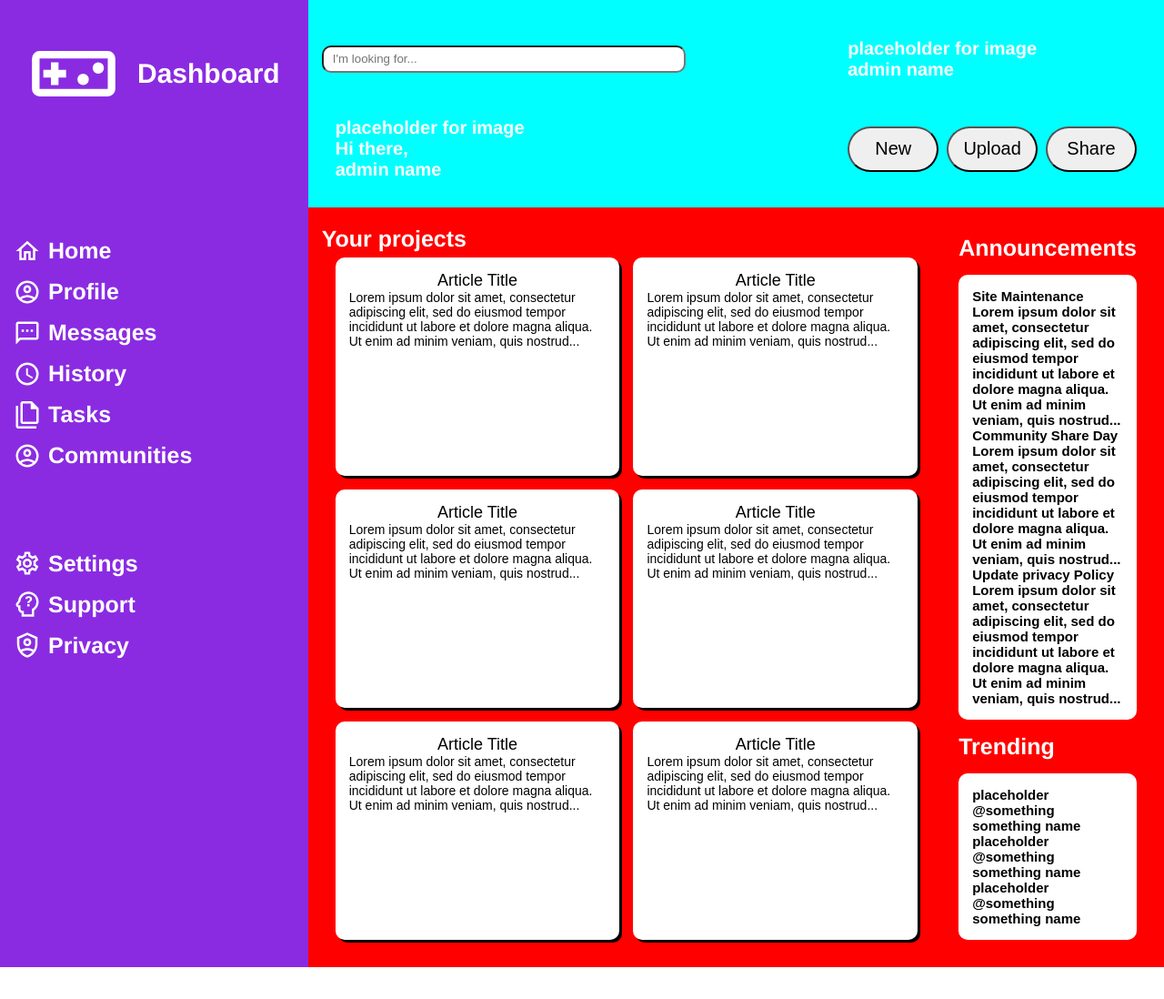
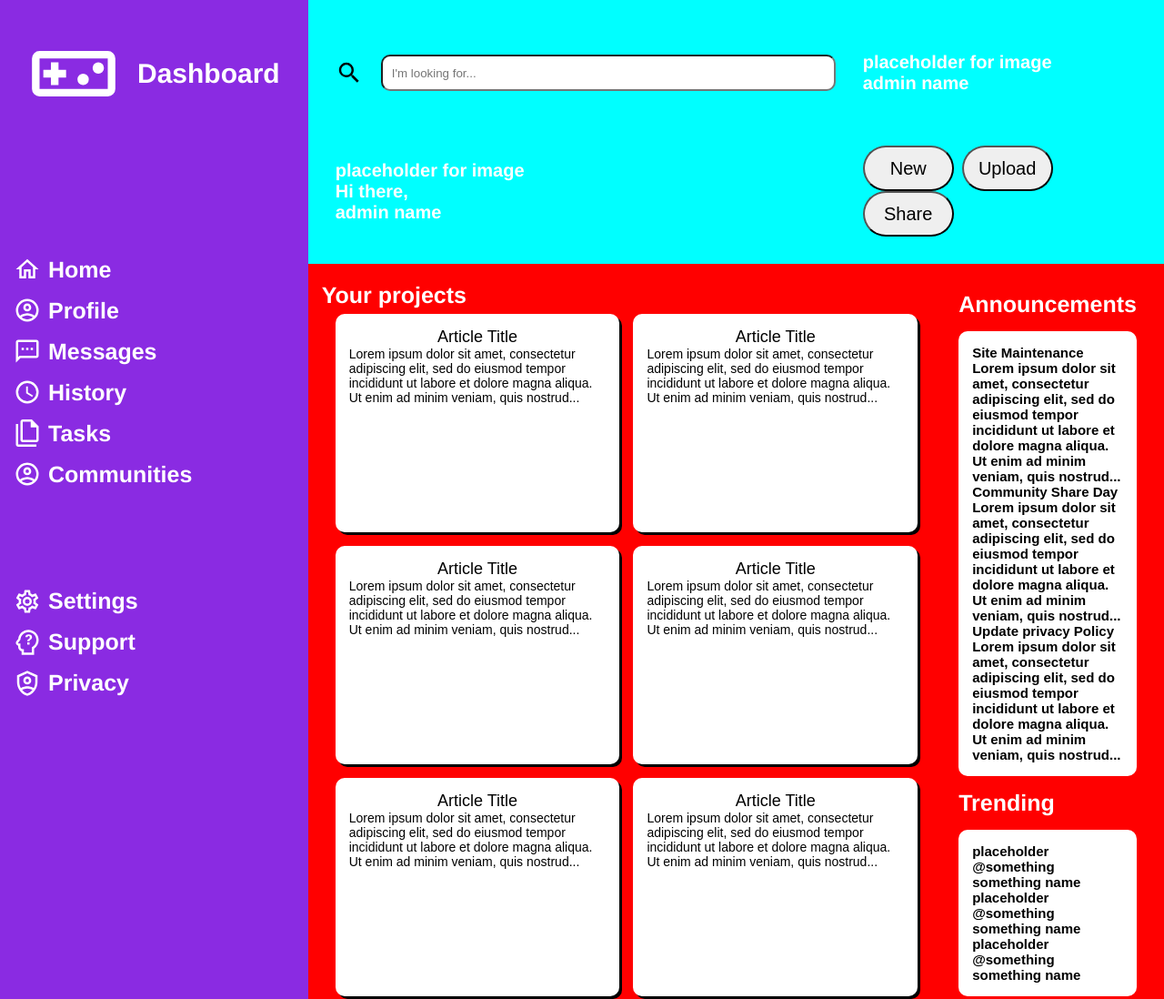
Before and after one commit to Cdeblsnow/Admin_dashboard, a plain HTML site: page index.html in a window 1280 px wide. Shown: the top 1098 px of the page at 91% size. Before the commit the page ends 1063 px from the top, so only its background shows below. Drawn offline with Linux system fonts and the light colour scheme.

Commit message:
Update search section

```diff
--- a/index.html
+++ b/index.html
@@ -9,11 +9,15 @@
 <body>
     <div class="container">
         <div class="header">
-            <input
-            type="search"
-            name="search-bar"
-            placeholder="I'm looking for..."
-            id="search-bar">
+            <div class="search-section">
+                <svg class="magnify" role="img" xmlns="http://www.w3.org/2000/svg" viewBox="0 0 24 24"><title>magnify</title><path d="M9.5,3A6.5,6.5 0 0,1 16,9.5C16,11.11 15.41,12.59 14.44,13.73L14.71,14H15.5L20.5,19L19,20.5L14,15.5V14.71L13.73,14.44C12.59,15.41 11.11,16 9.5,16A6.5,6.5 0 0,1 3,9.5A6.5,6.5 0 0,1 9.5,3M9.5,5C7,5 5,7 5,9.5C5,12 7,14 9.5,14C12,14 14,12 14,9.5C14,7 12,5 9.5,5Z" /></svg>
+                <input
+                type="search"
+                name="search-bar"
+                placeholder="I'm looking for..."
+                id="search-bar">
+            </div>
+
 
             <div class="admin-hi">
                 <p>placeholder for image</p>
--- a/style/style.css
+++ b/style/style.css
@@ -3,9 +3,7 @@
     padding: 0;
   }
 
-input {
-    appearance: none;
-  }
+
 .container div {
     padding: 15px;
     font-size: 32px;
@@ -81,12 +79,32 @@ input {
     font-weight: normal;
 }
 
+.search-section{
+  display: flex;
+  gap: 20px;
+  align-items: center;
+}
 
-input[type='search'] {
-    width: 400px;
-    height: 30px;
+input[type="search"] {
+    width: 500px;
+    height: 40px;
     padding: 10px;
     border-radius: 10px;
+    -webkit-appearance: none;
+    -moz-appearance: none;
+    appearance: none;
+}
+
+input[type="search"]::-webkit-search-cancel-button {
+  -webkit-appearance: none;
+  appearance: none;
+  display: none;
+}
+
+.magnify{
+  height: 30px;
+  width: 30px;
+
 }
 
 .header{
```
Also changed, not shown: style/icons/magnify.svg (added).
